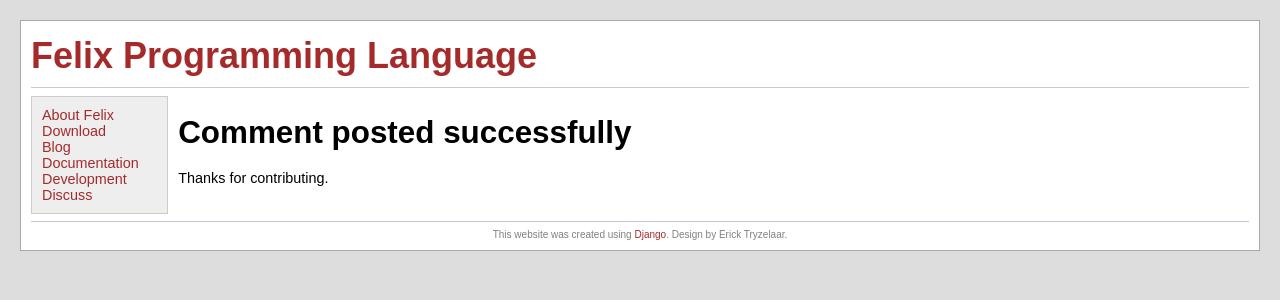
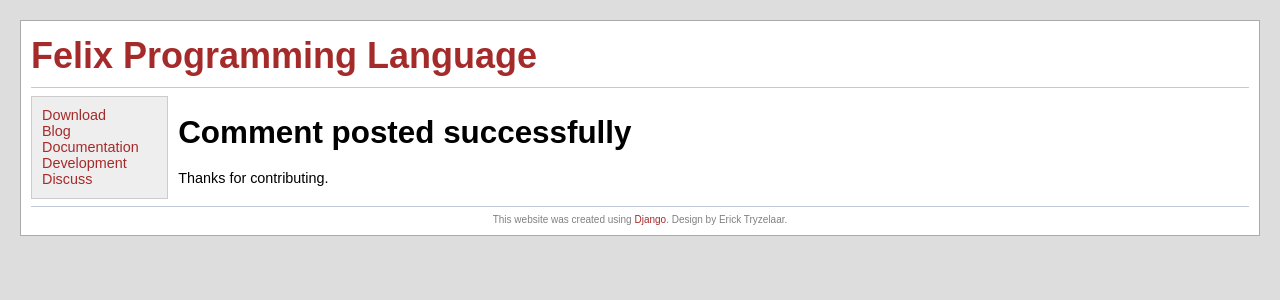
Before and after one commit to erickt/felix-lang, a Django app: template templates/comments/posted.html in a window 1280 px wide. Shown: the top 300 px of the page. Run offline with Django 3.2, Linux system fonts and the light colour scheme; the template is opened without the code that fills it, so the values that code supplies are empty.

Commit message:
comment out the "About Felix" since we don't have anything in it yet
git-svn-id: https://felix.svn.sourceforge.net/svnroot/felix/felix-lang.org/felix_website@1363 3fca3a5c-071c-0410-b500-ba939811c8f2

```diff
--- a/templates/base.html
+++ b/templates/base.html
@@ -21,7 +21,7 @@
 			<tr>
 				<td id="main-sidebar">
 					<ul class="linklist">
-						<li><a href="/about">About Felix</a></li>
+						{% comment %}<li><a href="/about">About Felix</a></li>{% endcomment %}
 						<li><a href="/download">Download</a></li>
 						<li><a href="/blog">Blog</a></li>
 						<li><a href="http://felix.sourceforge.net/doc/en_flx_doc_0001.html">Documentation</a></li>
```
